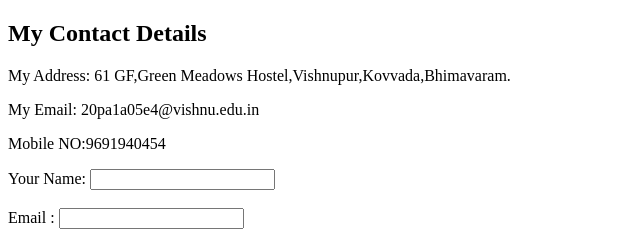
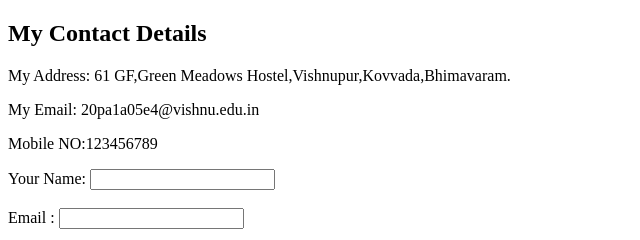
Before and after one commit to Sailaja-1130/cv, a plain HTML site: page contact-me.html in a window 1280 px wide. Shown: the top 240 px of the page, 0-640 px from the left. Drawn offline with Linux system fonts and the light colour scheme.

Commit message:
add cv website pages

```diff
--- a/contact-me.html
+++ b/contact-me.html
@@ -10,7 +10,7 @@
     <h2>My Contact Details</h2>
     <p>My Address: 61 GF,Green Meadows Hostel,Vishnupur,Kovvada,Bhimavaram.</p>
     <p>My Email: 20pa1a05e4@vishnu.edu.in</p>
-    <p>Mobile NO:9691940454</p>
+    <p>Mobile NO:123456789</p>
     <form action="mailto:info@londonappbrewery.com" method="post" enctype="text/plain">
         <label>Your Name:</label>
         <input type="text" name="yourName" id=""><br>
```
